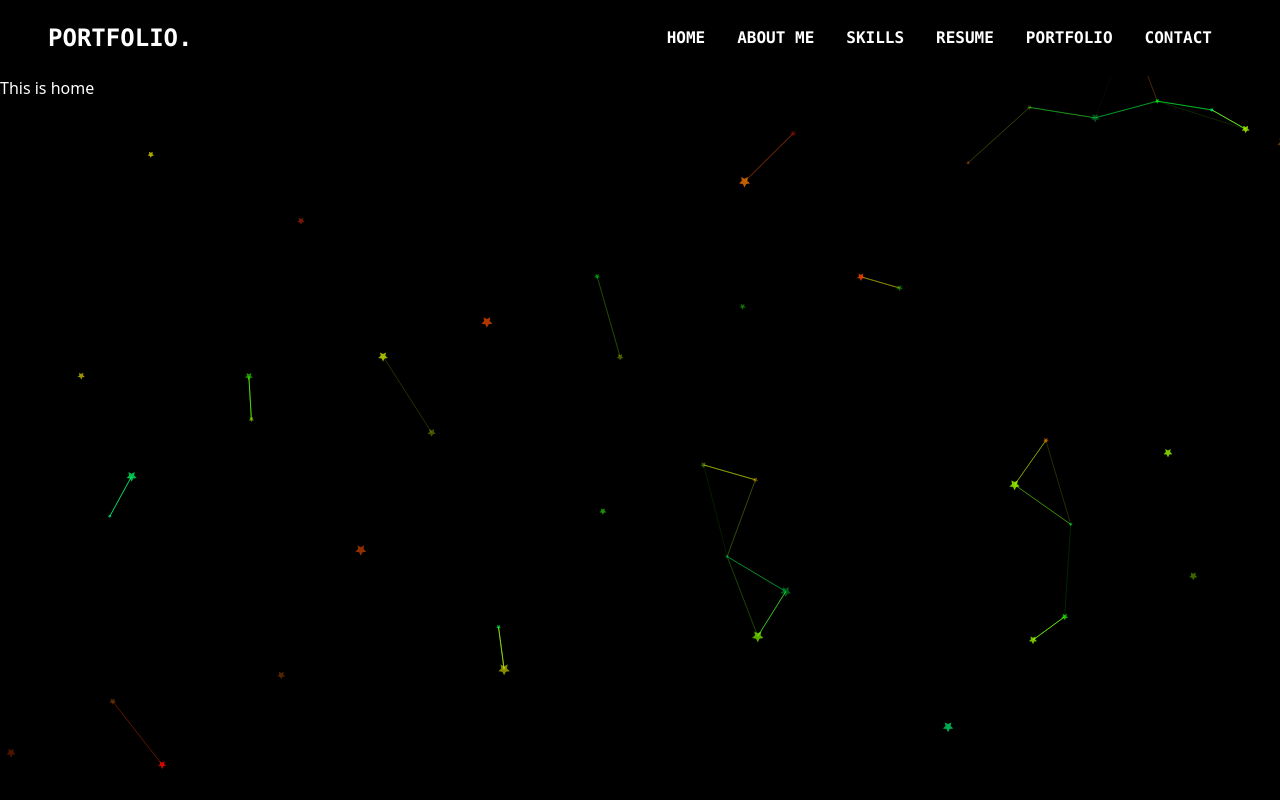
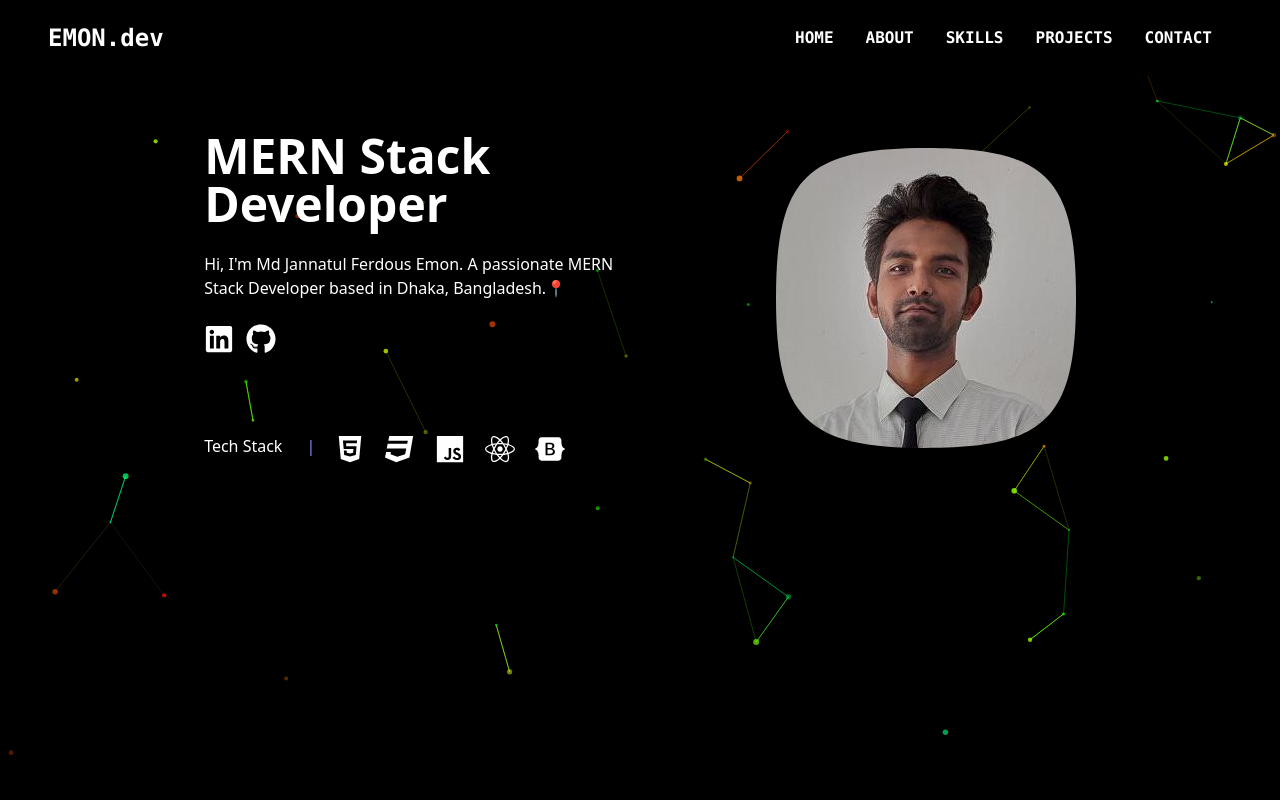
Before and after one commit to jfmemon/vite-portfolio, a React (Vite) app: page / in a window 1280 px wide. Built offline with nearby package versions, Linux system fonts and the light colour scheme.

Commit message:
home page is running

```diff
--- a/package.json
+++ b/package.json
@@ -16,6 +16,7 @@
     "match-sorter": "^6.3.1",
     "react": "^18.2.0",
     "react-dom": "^18.2.0",
+    "react-icons": "^4.10.1",
     "react-router-dom": "^6.15.0",
     "react-tsparticles": "^2.12.2",
     "sort-by": "^1.2.0",
--- a/src/Component/ParticleBg.jsx
+++ b/src/Component/ParticleBg.jsx
@@ -385,7 +385,7 @@ const ParticleBg = () => {
                             "close": true,
                             "fill": true,
                             "options": {},
-                            "type": "star"
+                            "type": "circle"
                         },
                         "size": {
                             "random": {
--- a/src/Pages/Home/Home.jsx
+++ b/src/Pages/Home/Home.jsx
@@ -1,8 +1,37 @@
+import { Link } from 'react-router-dom';
+import image from '../../assets/Images/image.jpg'
+import { FaLinkedin, FaGithub, FaHtml5, FaCss3, FaJs, FaReact, FaBootstrap } from 'react-icons/fa';
 
 const Home = () => {
     return (
-        <div className="text-white">
-            <h3>This is home</h3>
+        <div className="hero text-white lg:mt-10">
+            <div className="hero-content flex-col lg:flex-row-reverse lg:gap-40">
+                <div className="avatar">
+                    <div className="w-42 mask mask-squircle">
+                        <img src={image} className="max-w-sm rounded-lg shadow-2xl" />
+                    </div>
+                </div>
+                <div className='w-1/3'>
+                    <h1 className="text-5xl font-bold">MERN Stack Developer</h1>
+                    <p className="py-6">Hi, I'm Md Jannatul Ferdous Emon. A passionate MERN Stack Developer based in Dhaka, Bangladesh.📍</p>
+                    <div className="flex gap-3">
+                        <Link to="https://www.linkedin.com/in/md-jannatul-ferdous-emon-108100180/" className='text-3xl'><FaLinkedin /></Link>
+                        <Link to="https://github.com/jfmemon" className='text-3xl'><FaGithub /></Link>
+                    </div>
+                    <div className='mt-20 flex'>
+                        <h3>Tech Stack <span className='text-indigo-400 lg:ms-5'>|</span></h3>
+                        <div className='ms-5'>
+                            <ul className='flex gap-5'>
+                                <li className='text-3xl'><FaHtml5></FaHtml5></li>
+                                <li className='text-3xl'><FaCss3></FaCss3></li>
+                                <li className='text-3xl'><FaJs></FaJs></li>
+                                <li className='text-3xl'><FaReact></FaReact></li>
+                                <li className='text-3xl'><FaBootstrap></FaBootstrap></li>
+                            </ul>
+                        </div>
+                    </div>
+                </div>
+            </div>
         </div>
     );
 };
--- a/src/Shared/Header/Header.jsx
+++ b/src/Shared/Header/Header.jsx
@@ -26,7 +26,7 @@ const Header = () => {
                 className="p-1 font-semibold"
             >
                 <Link to="/about" className="flex items-center justify-center">
-                    ABOUT ME
+                    ABOUT
                 </Link>
             </Typography>
             <Typography
@@ -39,15 +39,8 @@ const Header = () => {
             <Typography
                 className="p-1 font-semibold"
             >
-                <Link to="/resume" className="flex items-center justify-center">
-                    RESUME
-                </Link>
-            </Typography>
-            <Typography
-                className="p-1 font-semibold"
-            >
-                <Link to="/portfolio" className="flex items-center justify-center">
-                    PORTFOLIO
+                <Link to="/skills" className="flex items-center justify-center">
+                    PROJECTS
                 </Link>
             </Typography>
             <Typography
@@ -67,7 +60,7 @@ const Header = () => {
                     <Typography
                         className="py-1.5 text-2xl font-bold text-white"
                     >
-                        PORTFOLIO.
+                        EMON.dev
                     </Typography>
                     <div className="flex items-center text-center gap-4">
                         <div className="mr-4 hidden lg:block">{navList}</div>
```
Also changed, not shown: src/Style/Style.css (deleted, +0 -26 lines), .eslintrc.cjs, src/assets/Images/image.jpg (added), 1 other file (tests, documents, lock files or other folders).
